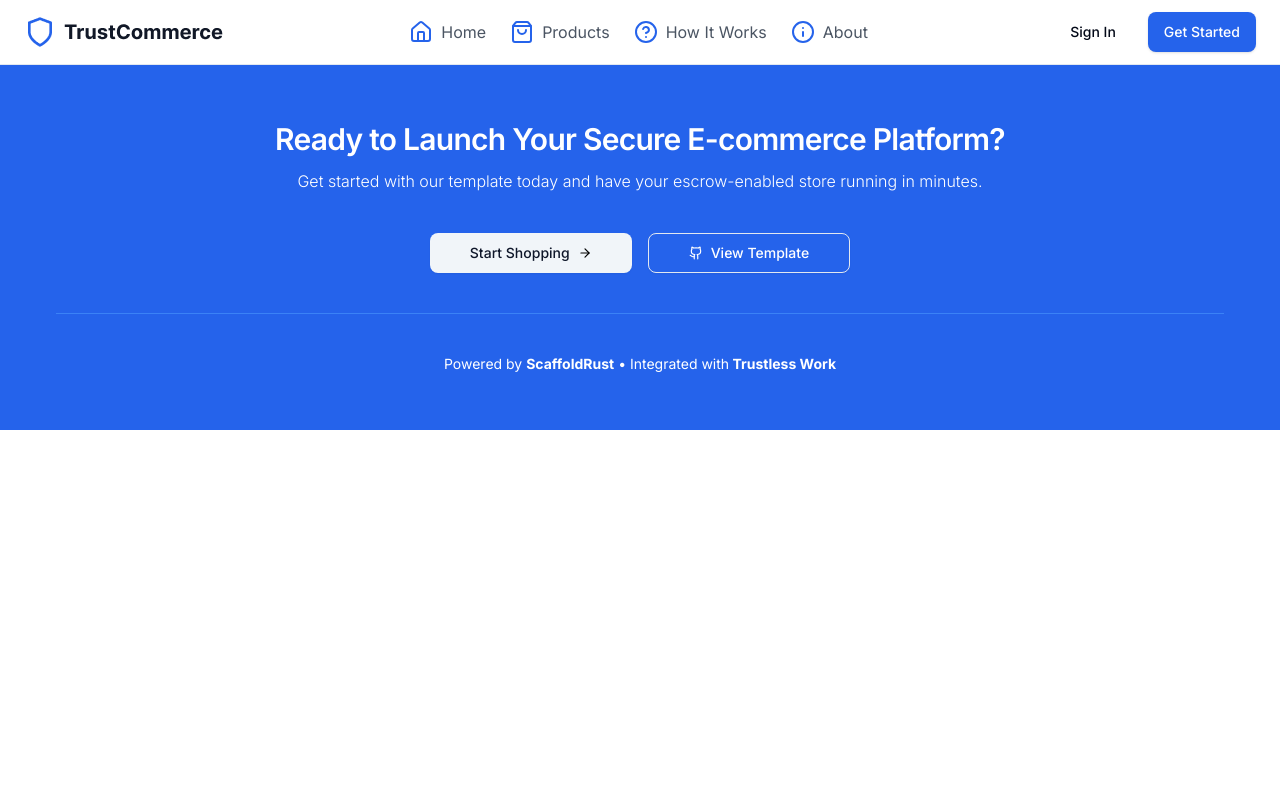
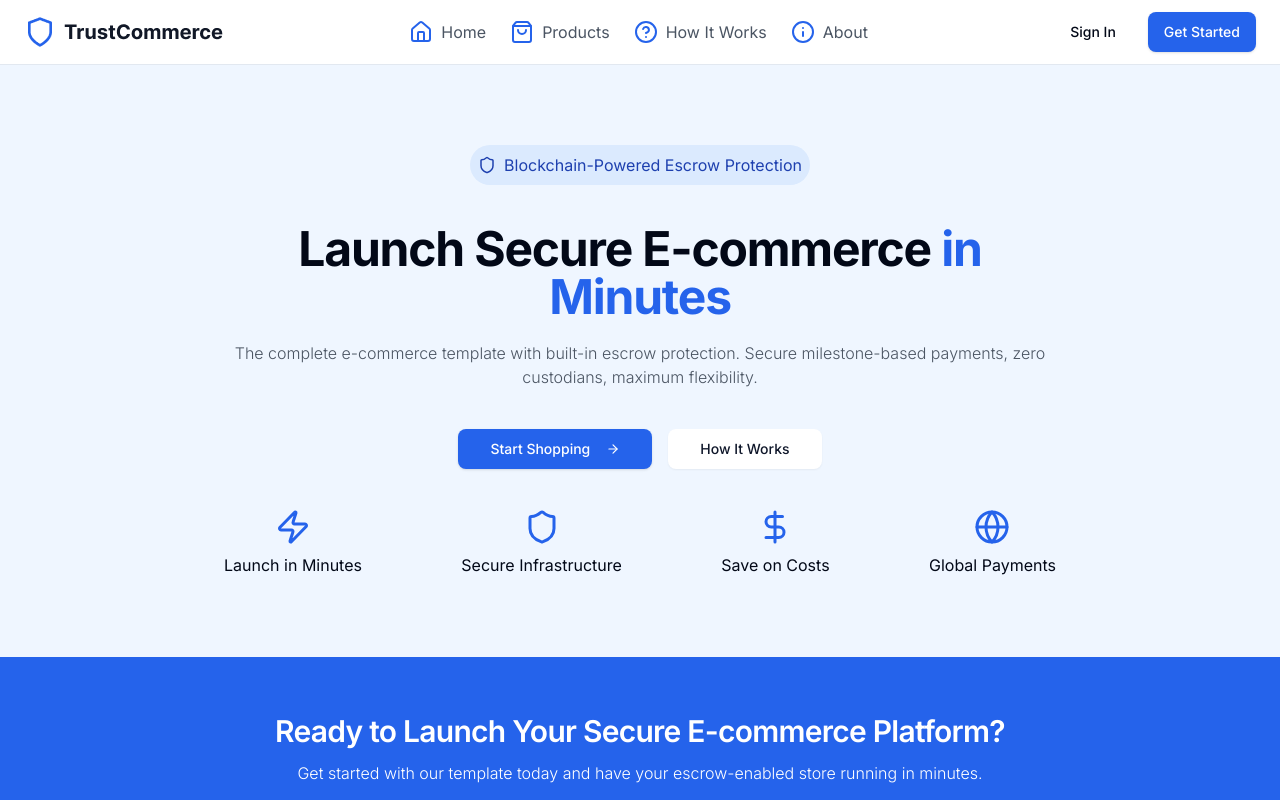
Before and after one commit to ScaffoldRust/Ecommerce-TrustlessWork-Integration, a Next.js app in the folder apps/webapp/: page / in a window 1280 px wide. Shown: the top 800 px of the page. Built offline with nearby package versions, Linux system fonts and the light colour scheme.

Commit message:
complete hero section

```diff
--- a/apps/webapp/app/page.tsx
+++ b/apps/webapp/app/page.tsx
@@ -2,6 +2,7 @@ import CTASection from "@/components/home/cta-section";
 import Header from "@/components/header";
 import { Button } from "@/components/ui/button";
 import Link from "next/link";
+import HeroSection from "@/components/home/hero-section";
 
 const OldLayout = () => {
   return (
@@ -54,6 +55,7 @@ export default function Home() {
   return (
     <div className="h-full">
       <Header />
+      <HeroSection />
       <CTASection />
     </div>
     // <main className="flex min-h-screen flex-col items-center justify-between p-24">
--- /dev/null
+++ b/apps/webapp/components/Common/Stats.tsx
@@ -0,0 +1,13 @@
+"use client";
+import React from "react";
+
+const Stats = ({ icon, title }: { icon: React.ReactNode; title: string }) => {
+  return (
+    <div className="flex flex-col items-center gap-2">
+      <div>{icon}</div>
+      <div>{title}</div>
+    </div>
+  );
+};
+
+export default Stats;
--- /dev/null
+++ b/apps/webapp/components/home/hero-section.tsx
@@ -0,0 +1,64 @@
+import { ArrowRight, DollarSign, Globe, Shield, Zap } from "lucide-react";
+import React from "react";
+import { Button } from "../ui/button";
+import Stats from "../Common/Stats";
+
+const HeroSection = () => {
+  return (
+    <div className="bg-[#EFF6FF]">
+      <div className="container max-w-4xl mx-auto py-20 text-center">
+        <div className="flex justify-center mx-auto p-2 mb-10 items-center rounded-full gap-2 line-clamp-2 bg-[#DBEAFE] w-fit">
+          <Shield className="text-[#1E40AF]" size={18} />
+          <h4 className="text-[#1E40AF]">
+            Blockchain-Powered Escrow Protection
+          </h4>
+        </div>
+
+        <h1 className="mb-5">
+          Launch Secure E-commerce{" "}
+          <span className="text-primary">in Minutes</span>
+        </h1>
+        <p className="line-clamp-2 text-gray-600 font-light ">
+          The complete e-commerce template with built-in escrow protection.
+          Secure milestone-based payments, zero custodians, maximum flexibility.
+        </p>
+        <div className="flex gap-4 my-10 items-center justify-center">
+          <Button
+            className="gap-4 items-center justify-center flex px-8"
+            variant={"default"}
+          >
+            Start Shopping <ArrowRight size={14} />
+          </Button>
+
+          <Button
+            className="gap-4 items-center justify-center flex px-8 bg-white"
+            variant={"secondary"}
+          >
+            How It Works{" "}
+          </Button>
+        </div>
+
+        <div className="flex justify-between gap-10">
+          <Stats
+            title="Launch in Minutes"
+            icon={<Zap className="text-primary" size={36} />}
+          />
+          <Stats
+            title="Secure Infrastructure"
+            icon={<Shield className="text-primary" size={36} />}
+          />
+          <Stats
+            title="Save on Costs"
+            icon={<DollarSign className="text-primary" size={36} />}
+          />
+          <Stats
+            title="Global Payments"
+            icon={<Globe className="text-primary" size={36} />}
+          />
+        </div>
+      </div>
+    </div>
+  );
+};
+
+export default HeroSection;
```
